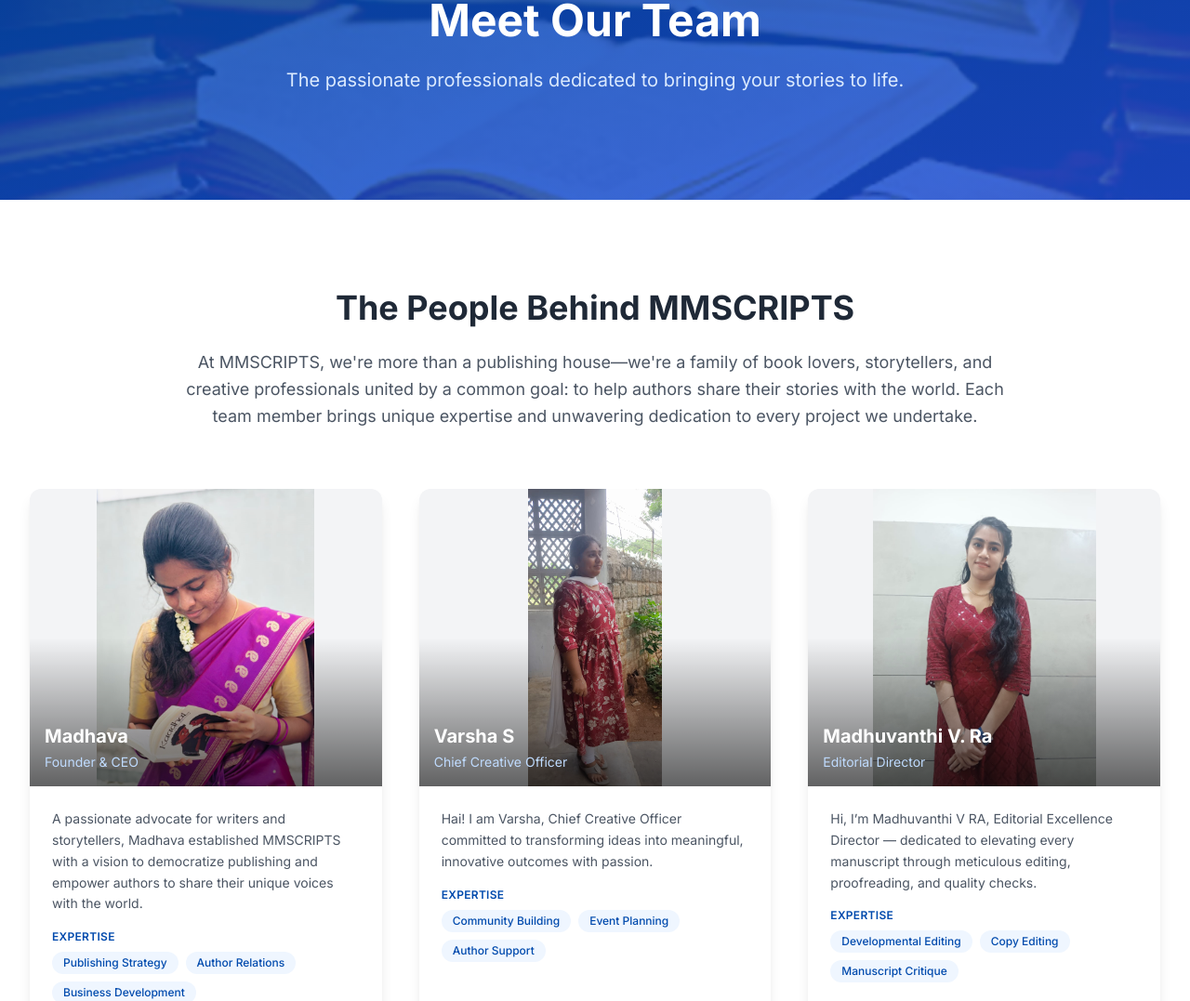
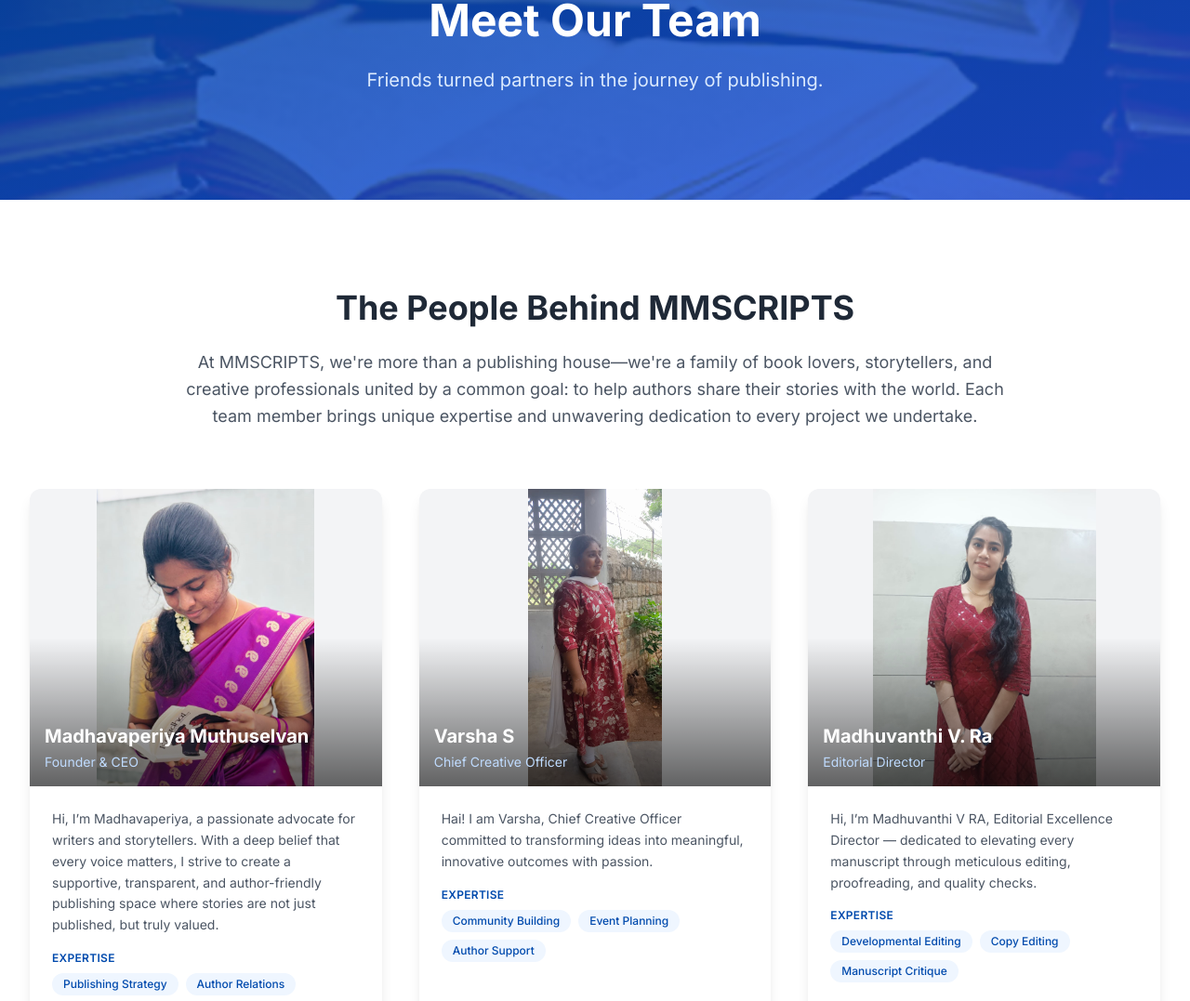
Before and after one commit to prabha55555/MMScripts, a React (Vite) app in the folder mmscripts-app/: page /team in a window 1280 px wide. Shown: the part 191-1268 px from the top of the page at 93% size. Built offline with nearby package versions, Linux system fonts and the light colour scheme; no server answers.

Commit message:
Final Corrections are the made Ready for the Deployment

```diff
--- a/mmscripts-app/src/pages/Articles.jsx
+++ b/mmscripts-app/src/pages/Articles.jsx
@@ -124,7 +124,7 @@
                       <img
                         src={article.image}
                         alt={article.title}
-                        className="w-full h-64 md:h-full object-cover"
+                        className="w-full h-48 md:h-full object-contain md:object-cover bg-gray-50"
                       />
                     </div>
                     <div className="md:w-3/5 p-8">
@@ -187,7 +187,7 @@
                   <img
                     src={selectedArticle.image}
                     alt={selectedArticle.title}
-                    className="w-full lg:w-1/3 h-[300px] lg:h-[300px] object-cover object-center rounded-xl mb-6 lg:mb-0 lg:float-left lg:mr-8"
+                    className="w-full lg:w-1/3 h-[250px] lg:h-[300px] object-contain lg:object-cover object-center rounded-xl mb-6 lg:mb-0 lg:float-left lg:mr-8 bg-gray-50"
                   />
 
                   <div className="prose prose-lg max-w-none flex-1">
--- a/mmscripts-app/src/pages/Contact.jsx
+++ b/mmscripts-app/src/pages/Contact.jsx
@@ -146,7 +146,7 @@
               transition={{ duration: 0.6 }}
               className="bg-white p-8 lg:p-12 rounded-xl shadow-lg"
             >
-              <form action="https://formsubmit.co/k.prabhakaran.in@gmail.com" method="POST" className="space-y-6">
+              <form action="https://formsubmit.co/mmscriptspublishinghouse@gmail.com" method="POST" className="space-y-6">
                 {/* FormSubmit Configuration */}
                 <input type="hidden" name="_subject" value="New Contact Form Submission from MMSCRIPTS" />
                 <input type="hidden" name="_captcha" value="false" />
--- a/mmscripts-app/src/pages/Team.jsx
+++ b/mmscripts-app/src/pages/Team.jsx
@@ -10,9 +10,9 @@
   const team = [
     {
       role: 'Founder & CEO',
-      name: 'Madhava',
+      name: 'Madhavaperiya Muthuselvan',
       photo: '/Madhava.png',
-      bio: 'A passionate advocate for writers and storytellers, Madhava established MMSCRIPTS with a vision to democratize publishing and empower authors to share their unique voices with the world.',
+      bio: 'Hi, I’m Madhavaperiya, a passionate advocate for writers and storytellers. With a deep belief that every voice matters, I strive to create a supportive, transparent, and author-friendly publishing space where stories are not just published, but truly valued.',
 
       expertise: ['Publishing Strategy', 'Author Relations', 'Business Development']
     },
@@ -83,7 +83,7 @@
           >
             <h1 className="text-4xl lg:text-5xl font-bold mb-6">Meet Our Team</h1>
             <p className="text-xl text-blue-100 leading-relaxed">
-              The passionate professionals dedicated to bringing your stories to life.
+              Friends turned partners in the journey of publishing.
             </p>
           </motion.div>
         </div>
```
